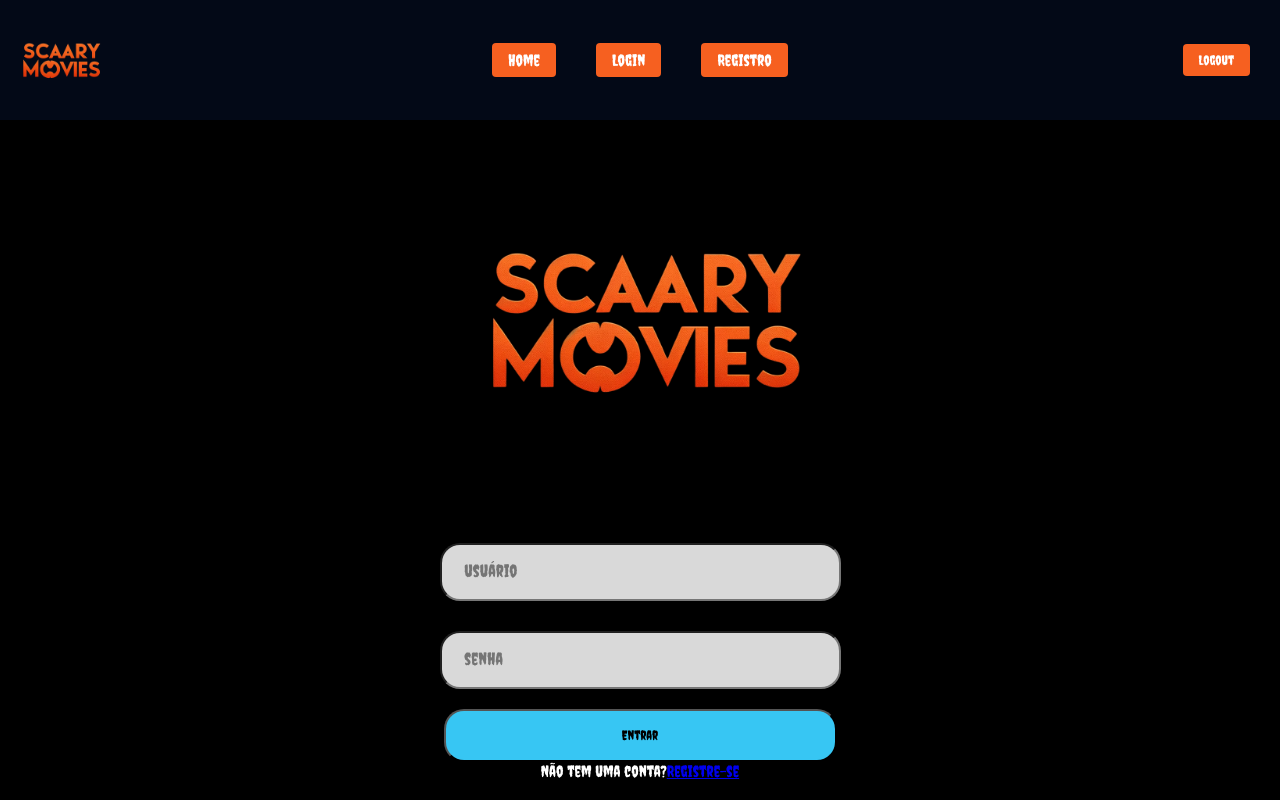
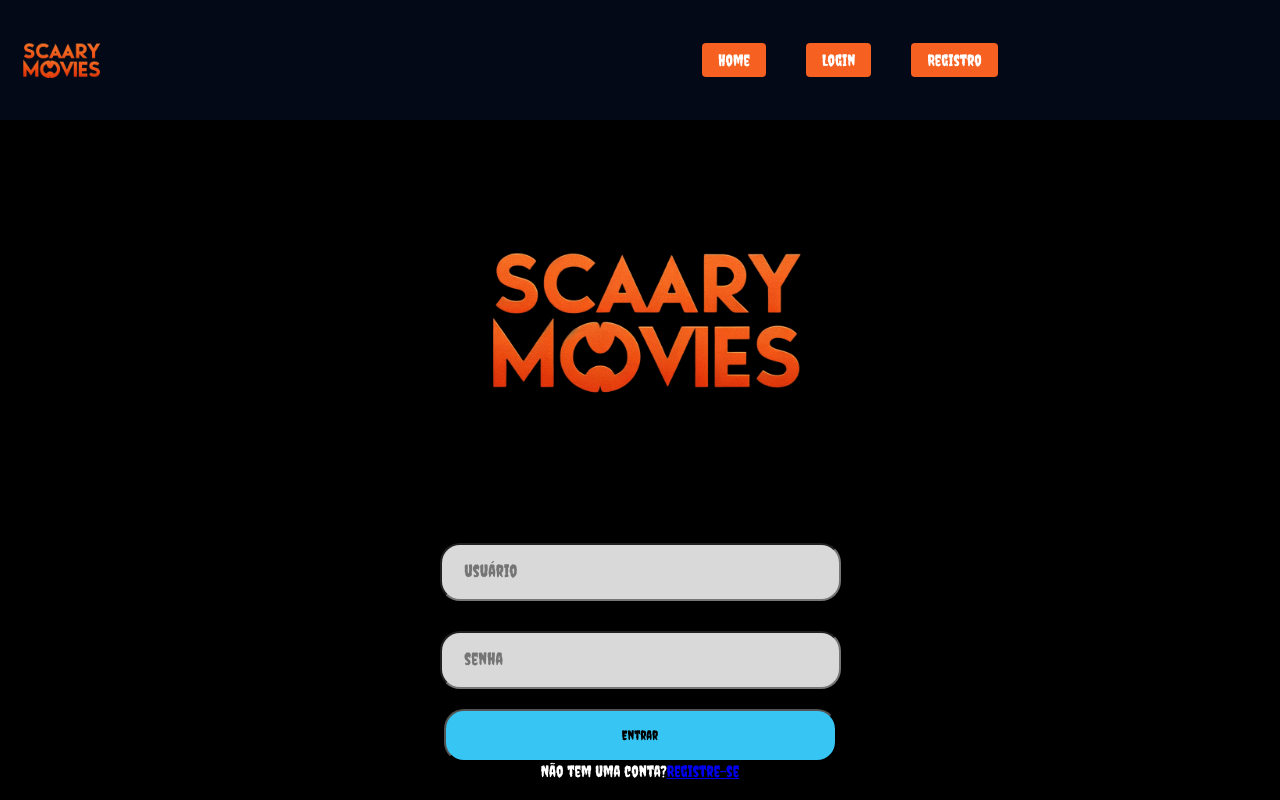
Before and after one commit to geleco/scary-movies, a React (Create React App) app: page /login in a window 1280 px wide. Built offline with nearby package versions, Linux system fonts and the light colour scheme.

Commit message:
removendo o logout em login e register

```diff
--- a/src/Components/Header.js
+++ b/src/Components/Header.js
@@ -1,10 +1,9 @@
-
 import React from "react";
 import logo from "./assets/logo.png";
 import "./styles/Header.css";
 import { Link } from "react-router-dom";
 
-function Header({ hideSearchBar }) {
+function Header({ hideSearchBar, showLogout = true }) { // Define o valor padrão de showLogout como true
   const handleLogout = () => {
     console.log("Logout clicked");
   };
@@ -25,11 +24,13 @@ function Header({ hideSearchBar }) {
           placeholder="Adicione um filme de terror"
         />
       </div>
-      <div className="logout-container">
-        <button className="nav-link" onClick={handleLogout}>
-          Logout
-        </button>
-      </div>
+      {showLogout && ( // Usa a propriedade showLogout para controlar a visibilidade do botão de logout
+        <div className="logout-container">
+          <button className="nav-link" onClick={handleLogout}>
+            Logout
+          </button>
+        </div>
+      )}
     </header>
   );
 }
--- a/src/Components/LoginPage.js
+++ b/src/Components/LoginPage.js
@@ -13,7 +13,7 @@ function LoginPage() {
 
   return (
     <><div>
-      <Header hideSearchBar={true} />
+       <Header hideSearchBar={true} showLogout={false}/>
     </div><div className="Login_page">
         <img src={logo} alt="Logo" className="Background_logo" />
         <div className="Login_box">
--- a/src/Components/RegisterPage.js
+++ b/src/Components/RegisterPage.js
@@ -17,7 +17,7 @@ function RegisterPage() {
 
   return (
     <><div>
-      <Header hideSearchBar={true} />
+      <Header hideSearchBar={true} showLogout={false} />
     </div>
     <div className="Register_page">
         <img src={logo} alt="Logo" className="Background_logo" />
```
